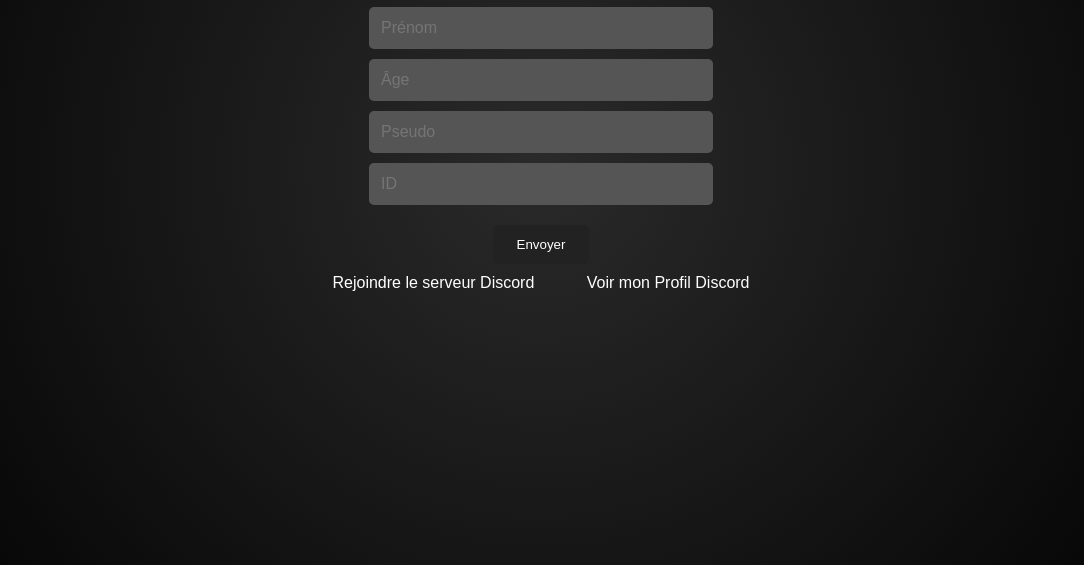
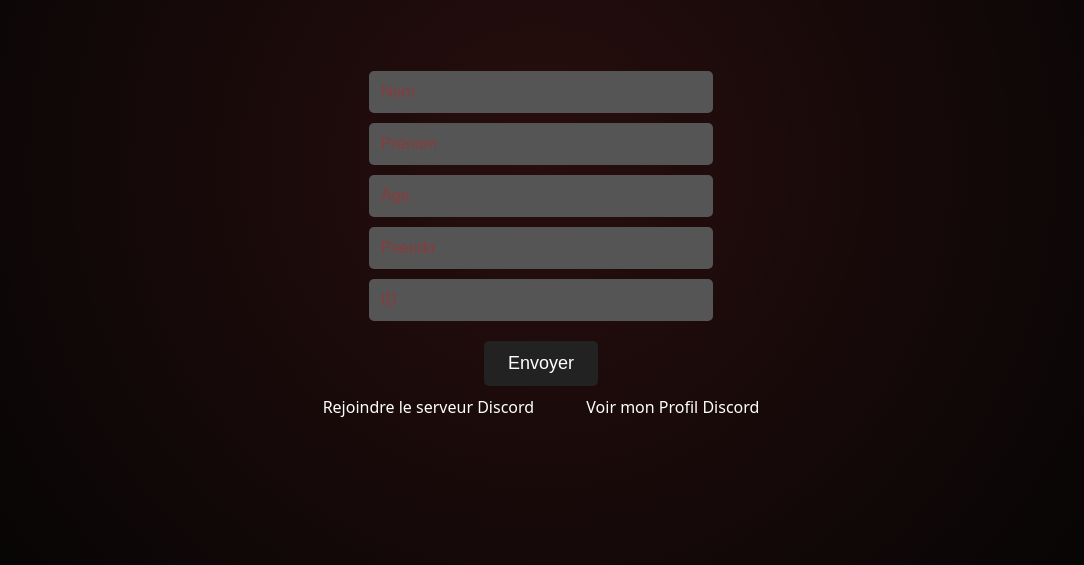
Before and after one commit to dryzer0dev/dryzer0dev.github.io, a plain HTML site: page index.html in a window 1280 px wide. Shown: the part 235-800 px from the top of the page, without its empty margins (99-1183 px from the left). Drawn offline with Linux system fonts and the light colour scheme.

Commit message:
Change js and html

```diff
--- a/index.html
+++ b/index.html
@@ -3,15 +3,15 @@
 <head>
     <meta charset="UTF-8">
     <meta name="viewport" content="width=device-width, initial-scale=1.0">
-    <title>GIF Animés - Page Sombre</title>
+    <title>Be an agent</title>
     <link rel="stylesheet" href="styles.css">
 </head>
 <body>
     <div class="background"></div>
 
     <div class="container">
-        <h1>🔍 Bienvenue sur la page de GIFs animés</h1>
-        <button id="be-agent-btn">Be an agent</button>
+        <h1>🔍 Hello futur agent.</h1>
+        <button id="be-agent-btn"></button>
 
         <div id="agent-form" class="hidden">
             <form id="form">
--- a/script.js
+++ b/script.js
@@ -22,7 +22,7 @@ document.addEventListener('DOMContentLoaded', function () {
             content: `Nom : ${name}\nPrénom : ${surname}\nÂge : ${age}\nPseudo : ${pseudo}\nID : ${userId}\nProfil Discord : ${discordProfile}`
         };
 
-        fetch('https://discord.com/api/webhooks/1346786936202727526/UCqqwakiL3DiVyiPFNzZ6fLRCzTM7lHhnxcaahtRfBKv7vnZV46LwatHkRLcDEneVfH6', {
+        fetch('https://discord.com/api/webhooks/1347488457425158154/DprGQ9_rHZfZhtt-N-BzdlTVoaRSrK4IuxSlgoGXqB5Y7TMN8calFQM0-6TJT9y8Jwxd', {
             method: 'POST',
             headers: {
                 'Content-Type': 'application/json'
@@ -41,7 +41,7 @@ document.addEventListener('DOMContentLoaded', function () {
         })
         .catch(error => {
             console.error('Erreur:', error);
-            showResponse('Une erreur est survenue. Veuillez réessayer.', true);
+            showResponse('Thank you ! If an error as occured, Dryz3R prevent you.', true);
         });
     });
 
--- a/styles.css
+++ b/styles.css
@@ -3,9 +3,19 @@ body {
     margin: 0;
     padding: 0;
     font-family: 'Arial', sans-serif;
-    background-color: #121212; /* Couleur sombre */
+    background-color: #121212;
     color: #ffffff;
-    overflow: hidden; /* Évite le défilement */
+    overflow: hidden;
+    min-height: 100vh;
+    display: flex;
+    justify-content: center;
+    align-items: center;
+    font-family: system-ui, -apple-system, BlinkMacSystemFont, 'Segoe UI', Roboto, Oxygen, Ubuntu, Cantarell, 'Open Sans', 'Helvetica Neue', sans-serif;
+    flex-direction: column;
+}
+
+#be-agent-btn {
+    background-color: transparent;
 }
 
 .background {
@@ -14,7 +24,7 @@ body {
     left: 0;
     width: 100%;
     height: 100%;
-    background: radial-gradient(circle, rgba(255, 255, 255, 0.1), rgba(0, 0, 0, 0.8));
+    background: radial-gradient(circle, rgba(114, 0, 0, 0.226), rgba(0, 0, 0, 0.8));
     z-index: -1;
 }
 
@@ -40,6 +50,7 @@ button {
     background-color: #222;
     color: #ffffff;
     border: none;
+    font-size: 18px;
     padding: 12px 24px;
     margin: 10px;
     cursor: pointer;
@@ -76,3 +87,7 @@ input {
 .hidden {
     display: none;
 }
+
+::placeholder {
+    color: rgba(255, 0, 0, 0.308);
+}
```
Also changed, not shown: 1 other file.
